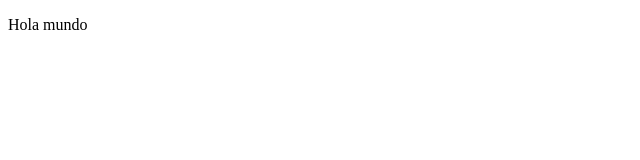
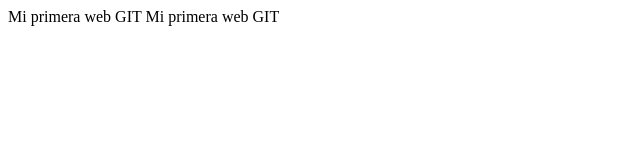
Before and after one commit to Anto-Educacion/MASANZ_2122_SMR2_ACV, a plain HTML site: page index.html in a window 1280 px wide. Shown: the whole page, without its empty margins (0-640 px from the left). Drawn offline with Linux system fonts and the light colour scheme.

Commit message:
index3.html

```diff
--- a/index.html
+++ b/index.html
@@ -1,8 +1,9 @@
 <!DOCTYPE html>
 <html>
   <head>
+    <tittle>Mi primera web GIT</tittle>
   </head>
   <body>
-    <p>Hola mundo<p>
+    Mi primera web GIT
   </body>
 </html>
```
